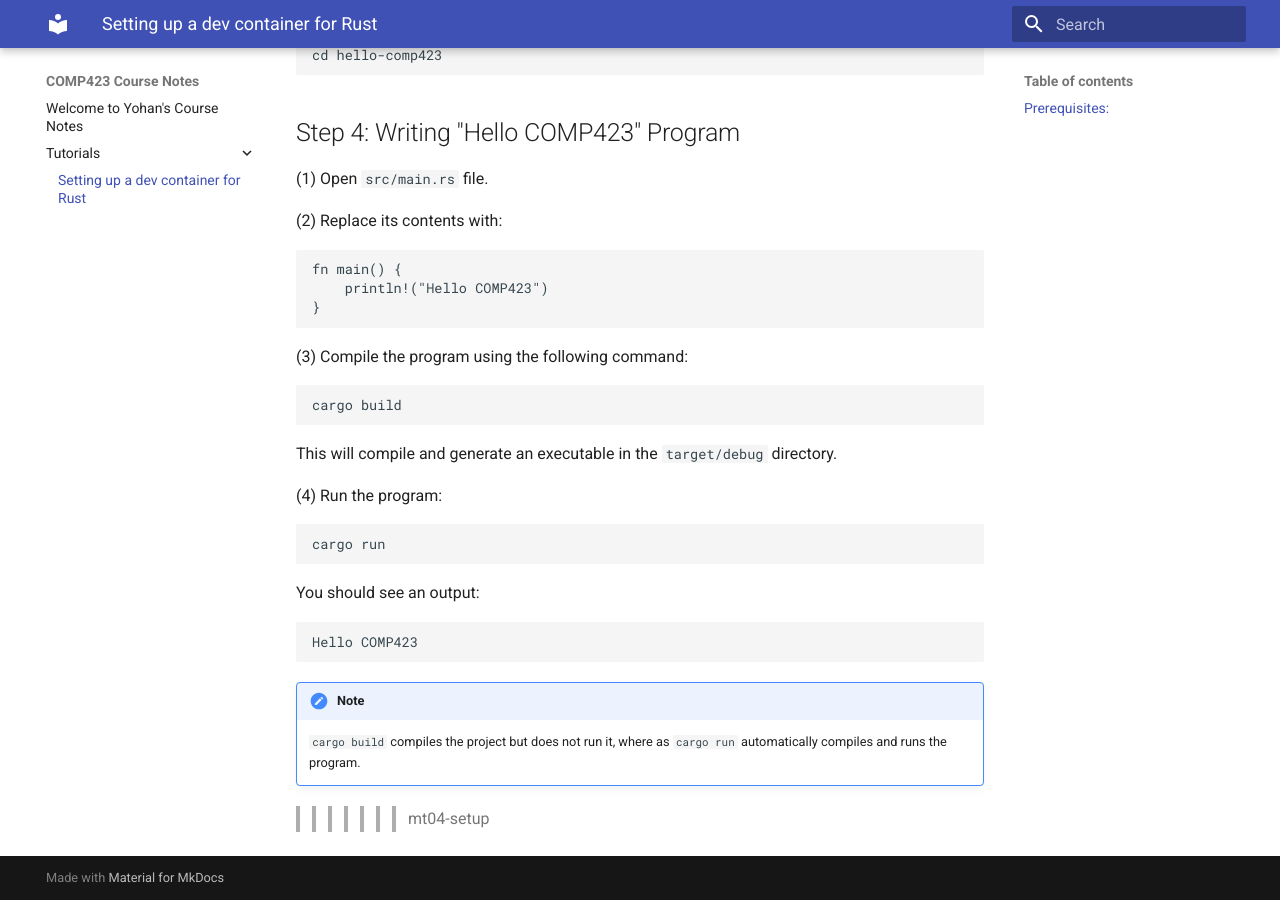
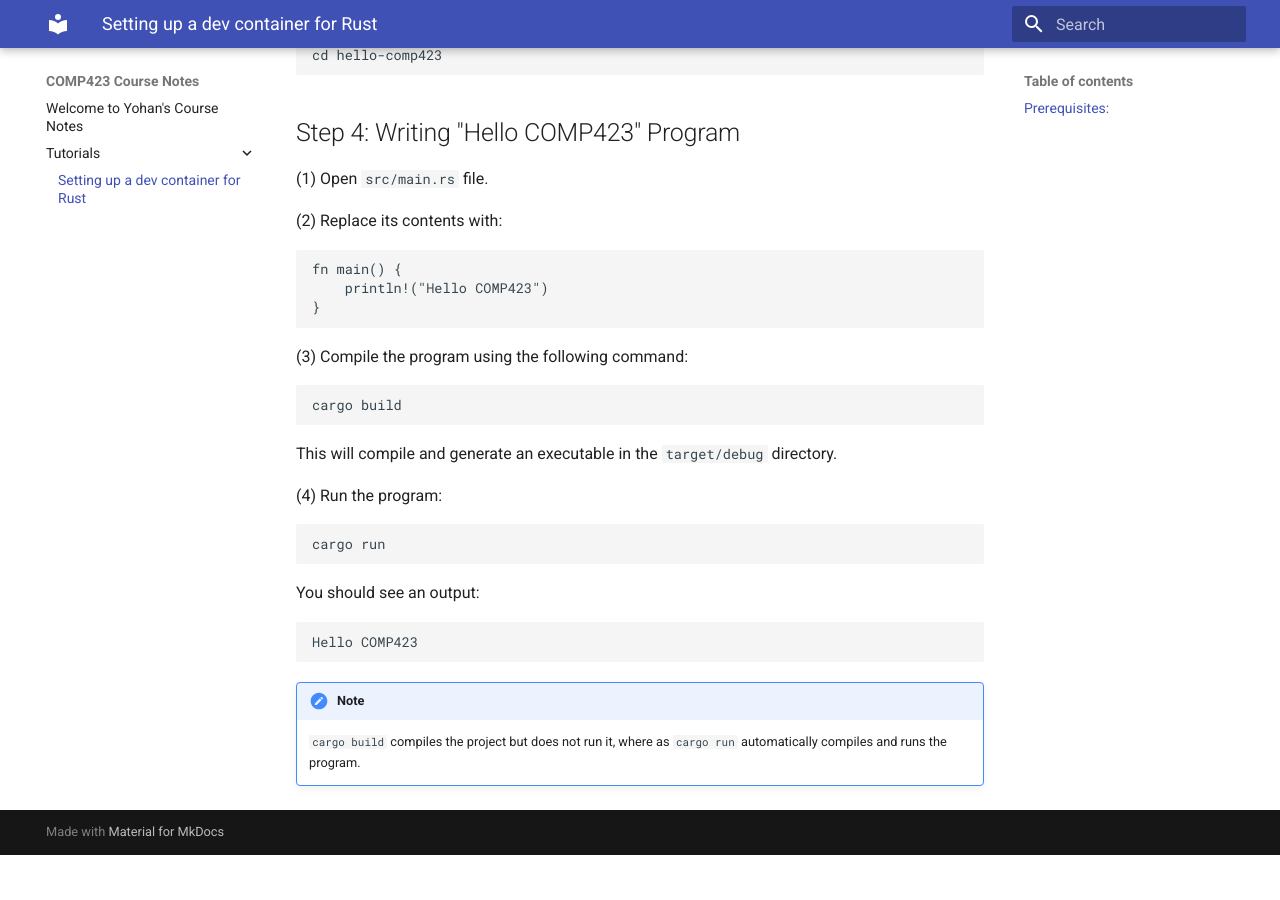
Before and after one commit to YummyYohan/comp423-course-notes, an MkDocs documentation site: the page built from docs/tutorials/rust-setup.md, in a window 1280 px wide and 900 px high, scrolled down 3118 px. Built offline with MkDocs 1.6.1 and Material for MkDocs 9.7.7, drawn with Linux system fonts in a browser that asks for light colours; after the commit the page ends 3973 px from its top, so only the background shows below that.

```diff
--- a/docs/tutorials/rust-setup.md
+++ b/docs/tutorials/rust-setup.md
@@ -140,4 +140,3 @@
 
 !!! note
     `cargo build` compiles the project but does not run it, where as `cargo run` automatically compiles and runs the program.
->>>>>>> mt04-setup
```
